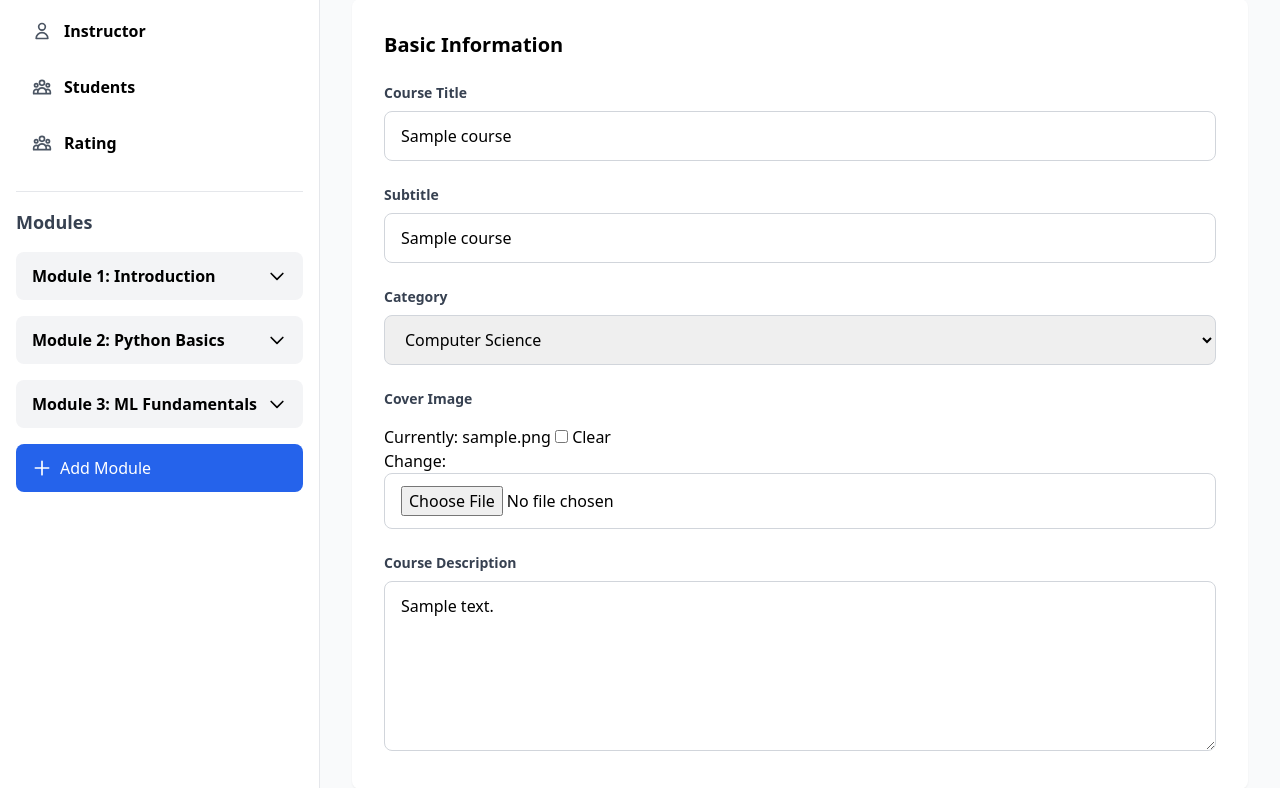
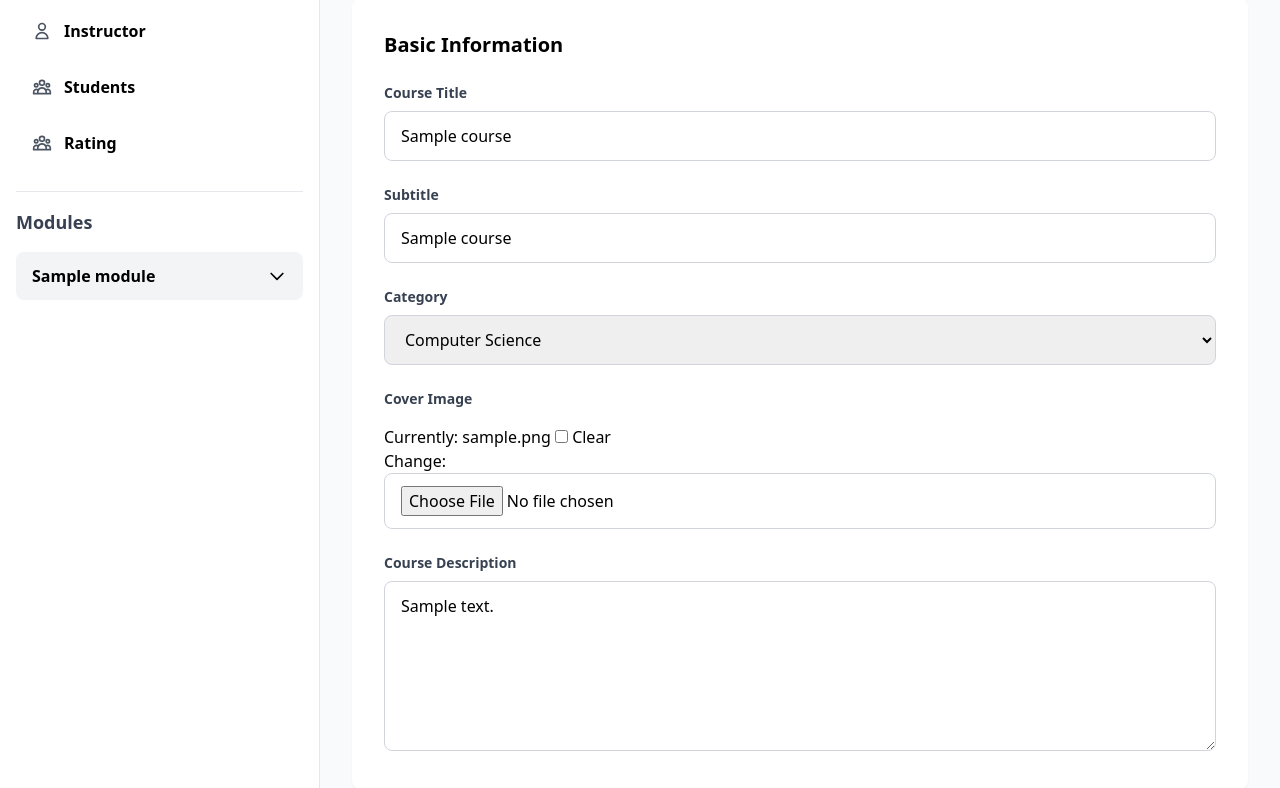
Before and after one commit to yeaung276/elearning, a Django app: page /course/1/material/ in a window 1280 px wide. Shown: the part 129-917 px from the top of the page. Run offline with Django 5.2, Linux system fonts and the light colour scheme; a user stored in the database is signed in; tables that the repository leaves empty hold one stand-in row (values such as "Sample post"); some libraries are stand-ins or nearby versions.

Commit message:
feat: material organization

```diff
--- a/course/forms.py
+++ b/course/forms.py
@@ -1,5 +1,5 @@
 from django import forms
-from .models import Course, Rating
+from .models import Course, Rating, Module
 
 
 class CourseForm(forms.ModelForm):
--- a/course/templates/materials/sidebar.html
+++ b/course/templates/materials/sidebar.html
@@ -50,125 +50,75 @@
 
             <!-- Course Modules Section -->
             <h2 class="text-lg font-bold mb-4 text-gray-700">Modules</h2>
-
-            <!-- Module 1 -->
+            {% for m in course.modules.all %}
             <div class="mb-4">
-                <div class="flex items-center justify-between bg-gray-100 px-4 py-3 rounded-lg cursor-pointer hover:bg-gray-200"
-                    onclick="toggleModule('module1')">
-                    <span class="font-semibold">Module 1: Introduction</span>
-                    <svg id="module1-icon" class="w-5 h-5 transition-transform" fill="none" stroke="currentColor"
-                        viewBox="0 0 24 24">
+                <div class="flex items-center justify-between bg-gray-100 px-4 py-3 rounded-lg cursor-pointer hover:bg-gray-200">
+                    <span class="font-semibold" onclick="toggleModule('module{{m.id}}')">{{ m.name }}</span>
+                    <div class="flex items-center space-x-2">
+                        {% if user.role == 'teacher' %}
+                        <button onclick="deleteModule({{ m.id }}, {{ course.id }})" class="text-red-400 hover:text-red-600 p-1 rounded hover:bg-red-50">
+                            <svg class="w-4 h-4" fill="none" stroke="currentColor" viewBox="0 0 24 24">
+                                <path stroke-linecap="round" stroke-linejoin="round" stroke-width="2"
+                                    d="M19 7l-.867 12.142A2 2 0 0116.138 21H7.862a2 2 0 01-1.995-1.858L5 7m5 4v6m4-6v6m1-10V4a1 1 0 00-1-1h-4a1 1 0 00-1 1v3M4 7h16" />
+                            </svg>
+                        </button>
+                        {% endif %}
+                        <svg id="module{{m.id}}-icon" class="w-5 h-5 transition-transform" fill="none" stroke="currentColor"
+                            viewBox="0 0 24 24" onclick="toggleModule('module{{m.id}}')">
                             <path stroke-linecap="round" stroke-linejoin="round" stroke-width="2" d="M19 9l-7 7-7-7" />
                         </svg>
                     </div>
-                <div id="module1-content" class="hidden ml-4 mt-2 space-y-1">
-                    <div class="flex items-center space-x-2 px-3 py-2 hover:bg-gray-50 rounded cursor-pointer">
-                        <svg class="w-4 h-4 text-blue-600" fill="none" stroke="currentColor" viewBox="0 0 24 24">
+                </div>
+                <div id="module{{ m.id }}-content" class="hidden ml-4 mt-2 space-y-1">
+                    {% for material in m.materials.all %}
+                    <div id="material-{{ material.id }}" class="flex items-center space-x-2 px-3 py-2 hover:bg-gray-50 rounded">
+                        <a href="{% url 'material' cid=course.id mid=material.id %}" class="flex items-center space-x-2 flex-1 min-w-0">
+                            {% if material.type == 'video' %}
+                            <svg class="w-4 h-4 text-blue-600 shrink-0" fill="none" stroke="currentColor" viewBox="0 0 24 24">
                                 <path stroke-linecap="round" stroke-linejoin="round" stroke-width="2"
                                     d="M14.752 11.168l-3.197-2.132A1 1 0 0010 9.87v4.263a1 1 0 001.555.832l3.197-2.132a1 1 0 000-1.664z" />
                                 <path stroke-linecap="round" stroke-linejoin="round" stroke-width="2"
                                     d="M21 12a9 9 0 11-18 0 9 9 0 0118 0z" />
                             </svg>
-                        <span class="text-sm">Welcome Video</span>
-                        <span class="text-xs text-gray-500 ml-auto">Video</span>
-                    </div>
-                    <div class="flex items-center space-x-2 px-3 py-2 hover:bg-gray-50 rounded cursor-pointer">
-                        <svg class="w-4 h-4 text-green-600" fill="none" stroke="currentColor" viewBox="0 0 24 24">
+                            {% elif material.type == 'reading' %}
+                            <svg class="w-4 h-4 text-green-600 shrink-0" fill="none" stroke="currentColor" viewBox="0 0 24 24">
                                 <path stroke-linecap="round" stroke-linejoin="round" stroke-width="2"
                                     d="M12 6.253v13m0-13C10.832 5.477 9.246 5 7.5 5S4.168 5.477 3 6.253v13C4.168 18.477 5.754 18 7.5 18s3.332.477 4.5 1.253m0-13C13.168 5.477 14.754 5 16.5 5c1.747 0 3.332.477 4.5 1.253v13C19.832 18.477 18.247 18 16.5 18c-1.746 0-3.332.477-4.5 1.253" />
                             </svg>
-                        <span class="text-sm">Course Overview</span>
-                        <span class="text-xs text-gray-500 ml-auto">Reading</span>
-                    </div>
-                    <div class="flex items-center space-x-2 px-3 py-2 hover:bg-gray-50 rounded cursor-pointer">
-                        <svg class="w-4 h-4 text-purple-600" fill="none" stroke="currentColor" viewBox="0 0 24 24">
+                            {% elif material.type == 'quiz' %}
+                            <svg class="w-4 h-4 text-purple-600 shrink-0" fill="none" stroke="currentColor" viewBox="0 0 24 24">
                                 <path stroke-linecap="round" stroke-linejoin="round" stroke-width="2"
                                     d="M9 12h6m-6 4h6m2 5H7a2 2 0 01-2-2V5a2 2 0 012-2h5.586a1 1 0 01.707.293l5.414 5.414a1 1 0 01.293.707V19a2 2 0 01-2 2z" />
                             </svg>
-                        <span class="text-sm">Pre-assessment Quiz</span>
-                        <span class="text-xs text-gray-500 ml-auto">Quiz</span>
+                            {% endif %}
+                            <span class="text-sm truncate">{{ material.name }}</span>
+                            <span class="text-xs text-gray-500 ml-auto shrink-0">{{ material.get_type_display }}</span>
+                        </a>
+                        {% if user.role == 'teacher' %}
+                        <button onclick="deleteMaterial({{ material.id }}, {{ course.id }})" class="text-red-400 hover:text-red-600 p-1 rounded hover:bg-red-50 shrink-0">
+                            <svg class="w-4 h-4" fill="none" stroke="currentColor" viewBox="0 0 24 24">
+                                <path stroke-linecap="round" stroke-linejoin="round" stroke-width="2"
+                                    d="M19 7l-.867 12.142A2 2 0 0116.138 21H7.862a2 2 0 01-1.995-1.858L5 7m5 4v6m4-6v6m1-10V4a1 1 0 00-1-1h-4a1 1 0 00-1 1v3M4 7h16" />
+                            </svg>
+                        </button>
+                        {% endif %}
                     </div>
-                    <button onclick="openMaterialModal('module1')"
+                    {% endfor %}
+                    {% if user.role == 'teacher' %}
+                    <button onclick="openMaterialModal('{{ m.id }}')"
                         class="flex items-center space-x-2 px-3 py-2 text-blue-600 hover:bg-blue-50 rounded w-full text-sm">
                         <svg class="w-4 h-4" fill="none" stroke="currentColor" viewBox="0 0 24 24">
                             <path stroke-linecap="round" stroke-linejoin="round" stroke-width="2" d="M12 4v16m8-8H4" />
                         </svg>
                         <span>Add Material</span>
                     </button>
+                    {% endif %}
                 </div>
             </div>
-
-            <!-- Module 2 -->
-            <div class="mb-4">
-                <div class="flex items-center justify-between bg-gray-100 px-4 py-3 rounded-lg cursor-pointer hover:bg-gray-200"
-                    onclick="toggleModule('module2')">
-                    <span class="font-semibold">Module 2: Python Basics</span>
-                    <svg id="module2-icon" class="w-5 h-5 transition-transform" fill="none" stroke="currentColor"
-                        viewBox="0 0 24 24">
-                        <path stroke-linecap="round" stroke-linejoin="round" stroke-width="2" d="M19 9l-7 7-7-7" />
-                    </svg>
-                </div>
-                <div id="module2-content" class="hidden ml-4 mt-2 space-y-1">
-                    <div class="flex items-center space-x-2 px-3 py-2 hover:bg-gray-50 rounded cursor-pointer">
-                        <svg class="w-4 h-4 text-blue-600" fill="none" stroke="currentColor" viewBox="0 0 24 24">
-                            <path stroke-linecap="round" stroke-linejoin="round" stroke-width="2"
-                                d="M14.752 11.168l-3.197-2.132A1 1 0 0010 9.87v4.263a1 1 0 001.555.832l3.197-2.132a1 1 0 000-1.664z" />
-                            <path stroke-linecap="round" stroke-linejoin="round" stroke-width="2"
-                                d="M21 12a9 9 0 11-18 0 9 9 0 0118 0z" />
-                        </svg>
-                        <span class="text-sm">Variables and Data Types</span>
-                        <span class="text-xs text-gray-500 ml-auto">Video</span>
-                    </div>
-                    <div class="flex items-center space-x-2 px-3 py-2 hover:bg-gray-50 rounded cursor-pointer">
-                        <svg class="w-4 h-4 text-green-600" fill="none" stroke="currentColor" viewBox="0 0 24 24">
-                            <path stroke-linecap="round" stroke-linejoin="round" stroke-width="2"
-                                d="M12 6.253v13m0-13C10.832 5.477 9.246 5 7.5 5S4.168 5.477 3 6.253v13C4.168 18.477 5.754 18 7.5 18s3.332.477 4.5 1.253m0-13C13.168 5.477 14.754 5 16.5 5c1.747 0 3.332.477 4.5 1.253v13C19.832 18.477 18.247 18 16.5 18c-1.746 0-3.332.477-4.5 1.253" />
-                        </svg>
-                        <span class="text-sm">Control Flow Reading</span>
-                        <span class="text-xs text-gray-500 ml-auto">Reading</span>
-                    </div>
-                    <button onclick="openMaterialModal('module2')"
-                        class="flex items-center space-x-2 px-3 py-2 text-blue-600 hover:bg-blue-50 rounded w-full text-sm">
-                        <svg class="w-4 h-4" fill="none" stroke="currentColor" viewBox="0 0 24 24">
-                            <path stroke-linecap="round" stroke-linejoin="round" stroke-width="2" d="M12 4v16m8-8H4" />
-                        </svg>
-                        <span>Add Material</span>
-                    </button>
-                </div>
-            </div>
-
-            <!-- Module 3 -->
-            <div class="mb-4">
-                <div class="flex items-center justify-between bg-gray-100 px-4 py-3 rounded-lg cursor-pointer hover:bg-gray-200"
-                    onclick="toggleModule('module3')">
-                    <span class="font-semibold">Module 3: ML Fundamentals</span>
-                    <svg id="module3-icon" class="w-5 h-5 transition-transform" fill="none" stroke="currentColor"
-                        viewBox="0 0 24 24">
-                        <path stroke-linecap="round" stroke-linejoin="round" stroke-width="2" d="M19 9l-7 7-7-7" />
-                    </svg>
-                </div>
-                <div id="module3-content" class="hidden ml-4 mt-2 space-y-1">
-                    <div class="flex items-center space-x-2 px-3 py-2 hover:bg-gray-50 rounded cursor-pointer">
-                        <svg class="w-4 h-4 text-blue-600" fill="none" stroke="currentColor" viewBox="0 0 24 24">
-                            <path stroke-linecap="round" stroke-linejoin="round" stroke-width="2"
-                                d="M14.752 11.168l-3.197-2.132A1 1 0 0010 9.87v4.263a1 1 0 001.555.832l3.197-2.132a1 1 0 000-1.664z" />
-                            <path stroke-linecap="round" stroke-linejoin="round" stroke-width="2"
-                                d="M21 12a9 9 0 11-18 0 9 9 0 0118 0z" />
-                        </svg>
-                        <span class="text-sm">Introduction to ML</span>
-                        <span class="text-xs text-gray-500 ml-auto">Video</span>
-                    </div>
-                    <button onclick="openMaterialModal('module3')"
-                        class="flex items-center space-x-2 px-3 py-2 text-blue-600 hover:bg-blue-50 rounded w-full text-sm">
-                        <svg class="w-4 h-4" fill="none" stroke="currentColor" viewBox="0 0 24 24">
-                            <path stroke-linecap="round" stroke-linejoin="round" stroke-width="2" d="M12 4v16m8-8H4" />
-                        </svg>
-                        <span>Add Material</span>
-                    </button>
-                </div>
-            </div>
+            {% endfor %}
 
             <!-- Add Module Button -->
+            {% if user.role == 'teacher' %}
             <button onclick="openModuleModal()"
                 class="flex items-center space-x-2 px-4 py-3 bg-blue-600 text-white rounded-lg hover:bg-blue-700 w-full font-medium">
                 <svg class="w-5 h-5" fill="none" stroke="currentColor" viewBox="0 0 24 24">
@@ -176,6 +126,7 @@
                 </svg>
                 <span>Add Module</span>
             </button>
+            {% endif %}
         </div>
     </aside>
 
@@ -190,10 +141,11 @@
 <div id="moduleModal" class="hidden fixed inset-0 bg-black bg-opacity-50 z-50 flex items-center justify-center">
     <div class="bg-white rounded-lg p-8 max-w-md w-full mx-4">
         <h3 class="text-2xl font-bold mb-6">Add New Module</h3>
-        <form onsubmit="event.preventDefault(); addModule();">
+        <form method="POST" action="{% url 'module' cid=course.id %}">
+            {% csrf_token %}
             <div class="mb-4">
                 <label class="block text-sm font-medium text-gray-700 mb-2">Module Name</label>
-                <input type="text" id="moduleName"
+                <input type="text" id="moduleName" name="name"
                     class="w-full px-4 py-2 border rounded-lg focus:ring-2 focus:ring-blue-500 focus:border-transparent"
                     placeholder="e.g., Module 4: Advanced Topics" required>
             </div>
@@ -215,16 +167,18 @@
 <div id="materialModal" class="hidden fixed inset-0 bg-black bg-opacity-50 z-50 flex items-center justify-center">
     <div class="bg-white rounded-lg p-8 max-w-md w-full mx-4">
         <h3 class="text-2xl font-bold mb-6">Add New Material</h3>
-        <form onsubmit="event.preventDefault(); addMaterial();">
+        <form method="POST" action="{% url 'material' cid=course.id mid=0 %}">
+            {% csrf_token %}
+            <input type="hidden" name="module_id" id="modalModuleId">
             <div class="mb-4">
                 <label class="block text-sm font-medium text-gray-700 mb-2">Material Name</label>
-                <input type="text" id="materialName"
+                <input type="text" name="name"
                     class="w-full px-4 py-2 border rounded-lg focus:ring-2 focus:ring-blue-500 focus:border-transparent"
                     placeholder="e.g., Introduction to Neural Networks" required>
             </div>
             <div class="mb-4">
                 <label class="block text-sm font-medium text-gray-700 mb-2">Material Type</label>
-                <select id="materialType"
+                <select name="type"
                     class="w-full px-4 py-2 border rounded-lg focus:ring-2 focus:ring-blue-500 focus:border-transparent"
                     required>
                     <option value="">Select type...</option>
@@ -273,7 +227,7 @@
     }
 
     function openMaterialModal(moduleId) {
-        currentModuleId = moduleId;
+        document.getElementById('modalModuleId').value = moduleId;
         document.getElementById('materialModal').classList.remove('hidden');
     }
 
@@ -281,22 +235,41 @@
         document.getElementById('materialModal').classList.add('hidden');
         document.getElementById('materialName').value = '';
         document.getElementById('materialType').value = '';
-        currentModuleId = null;
     }
 
-    function addModule() {
-        const moduleName = document.getElementById('moduleName').value;
-        console.log('Adding module:', moduleName);
-        // Add your module creation logic here
-        closeModuleModal();
+    async function deleteModule(moduleId, courseId) {
+        const res = await fetch(`/course/${courseId}/module/`, {
+            method: "DELETE",
+            headers: {
+                "Content-Type": "application/json",
+                "X-CSRFToken": "{{ csrf_token }}",
+            },
+            body: JSON.stringify({ module_id: moduleId }),
+        });
+
+        if (res.ok) {
+            document.getElementById(`module${moduleId}-content`).closest(".mb-4").remove();
+        } else {
+            const data = await res.json();
+            alert(data.error || "Failed to delete module.");
+        }
     }
 
-    function addMaterial() {
-        const materialName = document.getElementById('materialName').value;
-        const materialType = document.getElementById('materialType').value;
-        console.log('Adding material to', currentModuleId, ':', materialName, materialType);
-        // Add your material creation logic here
-        closeMaterialModal();
+    async function deleteMaterial(materialId, courseId) {
+        const res = await fetch(`/course/${courseId}/material/${materialId}`, {
+            method: "DELETE",
+            headers: {
+                "Content-Type": "application/json",
+                "X-CSRFToken": "{{ csrf_token }}",
+            },
+        });
+
+        if (res.ok) {
+            document.getElementById(`material-${materialId}`).remove();
+        } else {
+            const data = await res.json();
+            alert(data.error || "Failed to delete material.");
+        }
     }
 </script>
 
--- a/course/urls.py
+++ b/course/urls.py
@@ -8,7 +8,9 @@ from .views import (
     InstructorOverviewView,
     StudentOverviewView,
     enroll,
-    RatingOverviewView
+    RatingOverviewView,
+    ModuleView,
+    MaterialView
 )
 
 urlpatterns = [
@@ -17,6 +19,8 @@ urlpatterns = [
     path('course/<int:id>/', course_detail, name="course"),
     path('course/<int:id>/enroll/', enroll, name="enroll"),
     path('course/<int:cid>/material/', MaterialOverviewView.as_view(), name="material_overview"),
+    path('course/<int:cid>/material/<int:mid>', MaterialView.as_view(), name="material"),
+    path('course/<int:cid>/module/', ModuleView.as_view(), name="module"),
     path('course/<int:cid>/instructor/', InstructorOverviewView.as_view(), name="instructor_overview"),
     path('course/<int:cid>/student/', StudentOverviewView.as_view(), name="student_overview"),
     path('course/<int:cid>/rating/', RatingOverviewView.as_view(), name="rating_overview"),
--- a/course/views.py
+++ b/course/views.py
@@ -15,7 +15,14 @@ from rest_framework.response import Response
 from rest_framework import status
 
 from .forms import CourseForm, RatingForm
-from .models import Course, Enrollment, Instructor, Rating
+from .models import (
+    Course,
+    Enrollment,
+    Instructor,
+    Rating,
+    Module,
+    Material
+)
 from people.mixin import TeacherRequiredMixin
 
 
@@ -208,7 +215,60 @@ class RatingOverviewView(LoginRequiredMixin, View):
 
         return redirect("material_overview", cid=course.id) # type: ignore
 
+class ModuleView(LoginRequiredMixin, TeacherRequiredMixin, View):
+    login_url = "login"
+    redirect_field_name = None
 
+    def post(self, request, cid: int):
+        course = get_object_or_404(Course, id=cid)
+        if course.user != request.user:
+            return redirect("material_overview", cid=course.id) # type: ignore
+
+        name = request.POST.get("name", "").strip()
+        if name:
+            Module.objects.create(course=course, name=name)
+        return redirect("material_overview", cid=course.id) # type: ignore
+
+    def delete(self, request, cid: int):
+        course = get_object_or_404(Course, id=cid)
+        if request.user != course.user:
+            return JsonResponse({"error": "Only owner can remove a module."}, status=401)
+
+        data = json.loads(request.body)
+        module = get_object_or_404(Module, id=data["module_id"], course=course)
+        module.delete()
+        return JsonResponse({"ok": True})
+
+class MaterialView(LoginRequiredMixin, TeacherRequiredMixin, View):
+    login_url = "login"
+    redirect_field_name = None
+
+    def get(self, request, cid: int, mid: int):
+        ...
+
+    def post(self, request, cid: int, mid: int):
+        course = get_object_or_404(Course, id=cid)
+        if course.user != request.user:
+            return redirect("material_overview", cid=course.id) # type: ignore
+
+        module = get_object_or_404(Module, id=request.POST.get("module_id"), course=course)
+        name = request.POST.get("name", "").strip()
+        type_ = request.POST.get("type", "").strip()
+
+        if name and type_ in Material.Type.values:
+            material = Material.objects.create(module=module, name=name, type=type_)
+            return redirect("material", cid=course.id, mid=material.id) # type: ignore
+
+        return redirect("material_overview", cid=course.id) # type: ignore
+
+    def delete(self, request, cid: int, mid: int):
+        course = get_object_or_404(Course, id=cid)
+        if request.user != course.user:
+            return JsonResponse({"error": "Only owner can remove a material."}, status=401)
+
+        material = get_object_or_404(Material, id=mid, module__course=course)
+        material.delete()
+        return JsonResponse({"ok": True})
 
 @api_view(["POST"])
 @permission_classes([IsAuthenticated])
```
Also changed, not shown: course/models.py (+15 -0 lines), course/migrations/0006_module.py (added), course/migrations/0007_material.py (added). Lines whose indentation alone changed are shown as unchanged.
